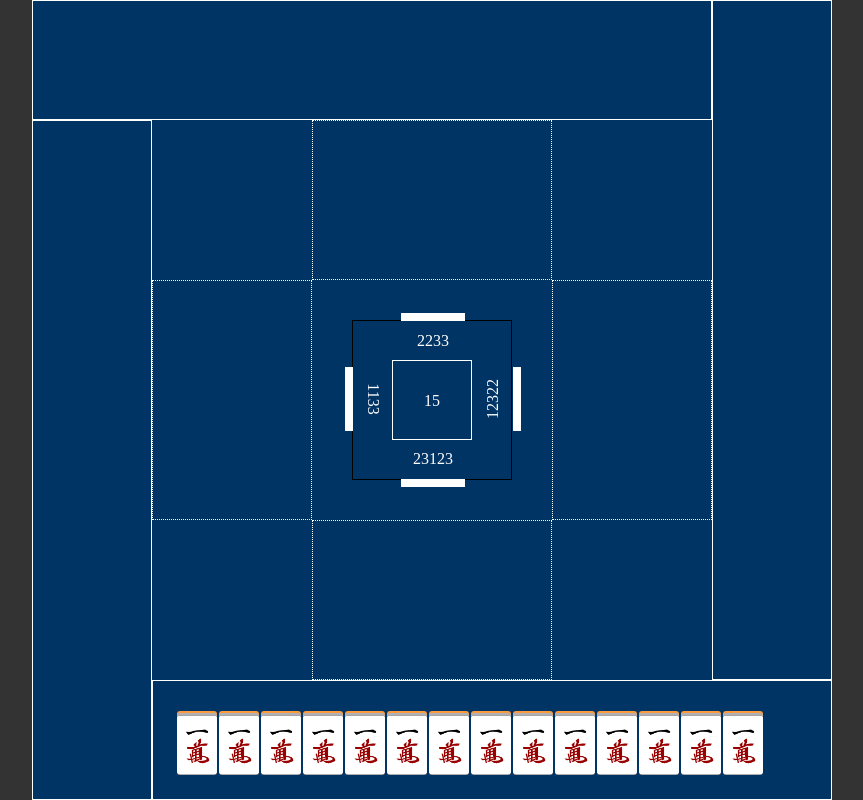
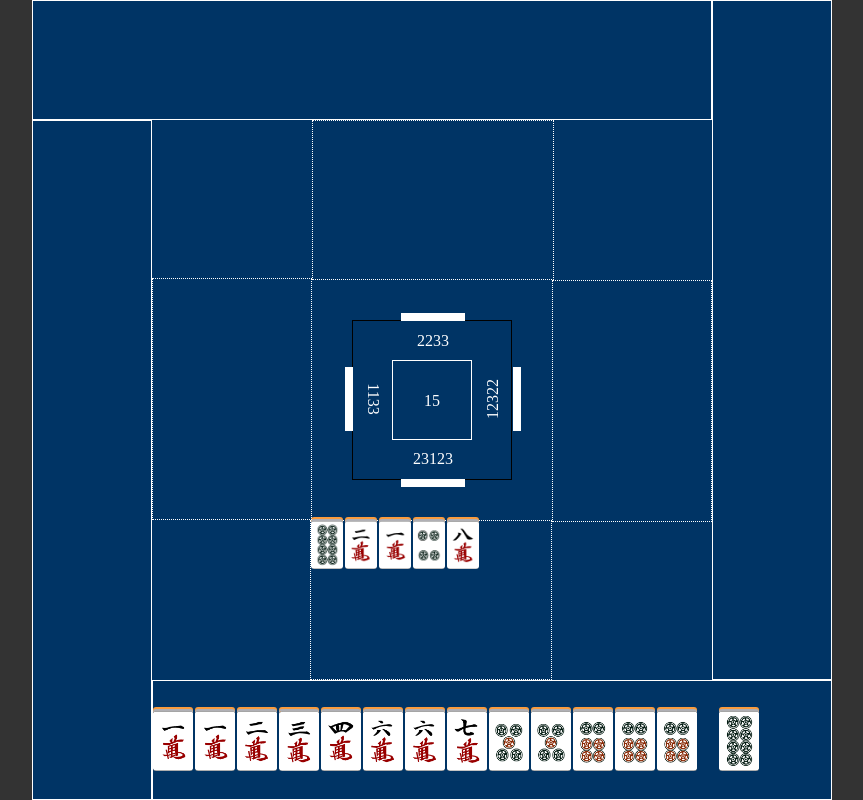
Before and after one commit to vychodlc/majiang, a plain HTML site: page client/index.html in a window 1280 px wide. Shown: the whole page, without its empty margins (208-1071 px from the left). Drawn offline with Linux system fonts and the light colour scheme.

Commit message:
2022年6月17日19点08分

```diff
--- a/client/index.html
+++ b/client/index.html
@@ -11,32 +11,23 @@
   <div class="container">
     <div class="table">
       <div class="handcards" id="handcards1">
-        <div class="cards1">
-          <div class="card" data-card="m1"></div>
-          <div class="card" data-card="m2"></div>
-          <div class="card" data-card="m3"></div>
-          <div class="card" data-card="m4"></div>
-          <div class="card" data-card="m1"></div>
-          <div class="card" data-card="m2"></div>
-          <div class="card" data-card="m3"></div>
-          <div class="card" data-card="m4"></div>
-          <div class="card" data-card="m1"></div>
-          <div class="card" data-card="m2"></div>
-          <div class="card" data-card="m3"></div>
-          <div class="card" data-card="m4"></div>
-          <div class="card" data-card="m1"></div>
-          <div class="card" data-card="m2"></div>
-        </div>
-        <div class="cards2">
-          <!-- <div class="card" data-card="s1"></div>
-          <div class="card cardHor" data-card="s1"></div>
-          <div class="card" data-card="s1"></div> -->
-        </div>
+        <div class="cards1"></div>
+        <div class="cards2"></div>
       </div>
       <div class="handcards" id="handcards2"></div>
       <div class="handcards" id="handcards3"></div>
       <div class="handcards" id="handcards4"></div>
-      <div class="outputcards" id="outputcards1"></div>
+      <div class="outputcards" id="outputcards1">
+        <div class="card"></div>
+        <div class="card"></div>
+        <div class="card"></div>
+        <div class="card"></div>
+        <div class="card"></div>
+        <div class="card"></div>
+        <div class="card"></div>
+        <div class="card"></div>
+        <div class="card"></div>
+      </div>
       <div class="outputcards" id="outputcards2"></div>
       <div class="outputcards" id="outputcards3"></div>
       <div class="outputcards" id="outputcards4"></div>
@@ -49,6 +40,6 @@
       </div>
     </div>
   </div>
-  <!-- <script src="main.js"></script> -->
+  <script src="main.js"></script>
 </body>
 </html>
--- a/client/main.js
+++ b/client/main.js
@@ -1,2 +1,87 @@
-const url = 'ws://127.0.0.1:9999'
-ws = new WebSocket(url)
+const allCards = [
+  'm1','m1','m1','m1',
+  'm2','m2','m2','m2',
+  'm3','m3','m3','m3',
+  'm4','m4','m4','m4',
+  'm5','m5','m5','m5',
+  'm6','m6','m6','m6',
+  'm7','m7','m7','m7',
+  'm8','m8','m8','m8',
+  'm9','m9','m9','m9',
+  's1','s1','s1','s1',
+  's2','s2','s2','s2',
+  's3','s3','s3','s3',
+  's4','s4','s4','s4',
+  's5','s5','s5','s5',
+  's6','s6','s6','s6',
+  's7','s7','s7','s7',
+  's8','s8','s8','s8',
+  's9','s9','s9','s9',
+  'p1','p1','p1','p1',
+  'p2','p2','p2','p2',
+  'p3','p3','p3','p3',
+  'p4','p4','p4','p4',
+  'p5','p5','p5','p5',
+  'p6','p6','p6','p6',
+  'p7','p7','p7','p7',
+  'p8','p8','p8','p8',
+  'p9','p9','p9','p9',
+  'z1','z1','z1','z1',
+  'z2','z2','z2','z2',
+  'z3','z3','z3','z3',
+  'z4','z4','z4','z4',
+  'z5','z5','z5','z5',
+  'z6','z6','z6','z6',
+  'z7','z7','z7','z7',
+]
+
+let handCards = [1,3,4,10,12,22,23,24,90,91,92,93,94];
+let inputCard = 102;
+let outputCards = [103,7,2,87,28];
+changeHand()
+changeOutput()
+input()
+
+function changeHand() {
+  let cards1 = document.getElementsByClassName('cards1')[0];
+  cards1.innerHTML = '';
+  for(let i=0; i<handCards.length; i++) {
+    let cardItem = document.createElement("div");
+    cardItem.className = 'card';
+    cardItem.style.backgroundImage = 'url("static/'+allCards[handCards[i]]+'.gif")';
+    cardItem.setAttribute("onclick","output("+handCards[i]+")");
+    cards1.appendChild(cardItem);
+  }
+}
+
+function changeOutput() {
+  let output = document.getElementById('outputcards1');
+  output.innerHTML = '';
+  for(let i=0; i<outputCards.length; i++) {
+    let cardItem = document.createElement("div");
+    cardItem.className = 'card';
+    cardItem.style.backgroundImage = 'url("static/'+allCards[outputCards[i]]+'.gif")';
+    output.appendChild(cardItem);
+  }
+}
+
+function input() {
+  let cards1 = document.getElementsByClassName('cards1')[0];
+  let cardItem = document.createElement("div");
+  cardItem.className = 'card inputCard';
+  cardItem.style.backgroundImage = 'url("static/'+allCards[inputCard]+'.gif")'
+  cardItem.setAttribute("onclick","output("+inputCard+")");
+  cards1.appendChild(cardItem);
+}
+
+function output(num) {
+  let hand = handCards.concat(inputCard);
+  let output_card = hand.splice(hand.indexOf(num),1);
+  handCards = hand.sort((a, b)=>{return a - b});
+  outputCards.push(output_card);
+  changeHand();
+  changeOutput();
+
+  inputCard = parseInt(Math.random()*120)
+  input()
+}
--- a/client/style.css
+++ b/client/style.css
@@ -34,34 +34,48 @@
   width: 5vh;
   height: 7.5vh;
   border-radius: 3px;
-  z-index: 10;
   position: relative;
-  background-color:#fa9c3e;
-}
-.card::before{
-  content:'';
-  border-radius: 3px;
-  width:100%;height:100%;position:absolute;bottom:-2px;
-  background-color:#b0b0b5;
-  z-index: 9;
-}
-.card::after{
-  content:'';
-  border-radius: 3px;
-  width:100%;height:100%;position:absolute;bottom:-4px;
   background-color:#fff;
   background-image: url('static/m1.gif');
   background-repeat: no-repeat;
   background-size: cover;
   background-position: center center;
-  z-index: 11;
+  background-color:#fa9c3e;
+  transform-style: preserve-3d;
 }
+.card::before{
+  content:'';
+  border-radius: 3px;
+  width:100%;height:100%;
+  position:absolute;top:-2px;
+  background-color:#b0b0b5;
+  transform: translateZ(-5px);
+}
+.card::after{
+  content:'';
+  border-radius: 3px;
+  width:100%;height:100%;
+  position:absolute;top:-4px;
+  background-color:#fa9c3e;
+  transform: translateZ(-10px);
+}
+
+.cards1 .card:hover {
+  transform: translateY(-10px);
+  cursor: pointer;
+}
+
+.cards1 .inputCard {
+  margin-left: 20px;
+}
+
 #handcards1 .cards1 {
   position: absolute;
   width: 80vh;
   height: 7.5vh;
-  left: 3vh;
+  left: 0;
   top: 3.75vh;
+  z-index: 20;
 }
 #handcards1 .cards2 {
   position: absolute;
@@ -69,10 +83,14 @@
   height: 9vh;
   right: 1vh;
   bottom: 1vh;
+  z-index: 19;
 }
 #handcards1 .cards1 .card {
   float: left;
   margin-right: 2px;
+}
+#handcards1 .cards1 .card:nth-last-child() {
+  border: 4px solid #00f;
 }
 #handcards1 .cards2 .card {
   float: right;
@@ -92,10 +110,18 @@
   position: absolute;
   border: 1px dotted #fff;
 }
-#outputcards1 { width: 30vh; height: 20vh; bottom: 15vh; right: 35vh;}
-#outputcards2 { width: 20vh; height: 30vh; top: 35vh; right: 15vh;}
-#outputcards3 { width: 20vh; height: 30vh; bottom: 35vh; left: 15vh;}
-#outputcards4 { width: 30vh; height: 20vh; top: 15vh; left: 35vh;}
+#outputcards1 { width: calc(30vh + 2px); height: 20vh; bottom: 15vh; right: 35vh;}
+#outputcards2 { width: 20vh; height: calc(30vh + 2px); top: 35vh; right: 15vh;}
+#outputcards3 { width: 20vh; height: calc(30vh + 2px); bottom: 35vh; left: 15vh;}
+#outputcards4 { width: calc(30vh + 2px); height: 20vh; top: 15vh; left: 35vh;}
+
+#outputcards1 .card{
+  float: left;
+  margin-right: 2px;
+  margin-bottom: 8px;
+  width: 4vh;
+  height: 6vh;
+}
 
 .center {
   position: absolute;
```
